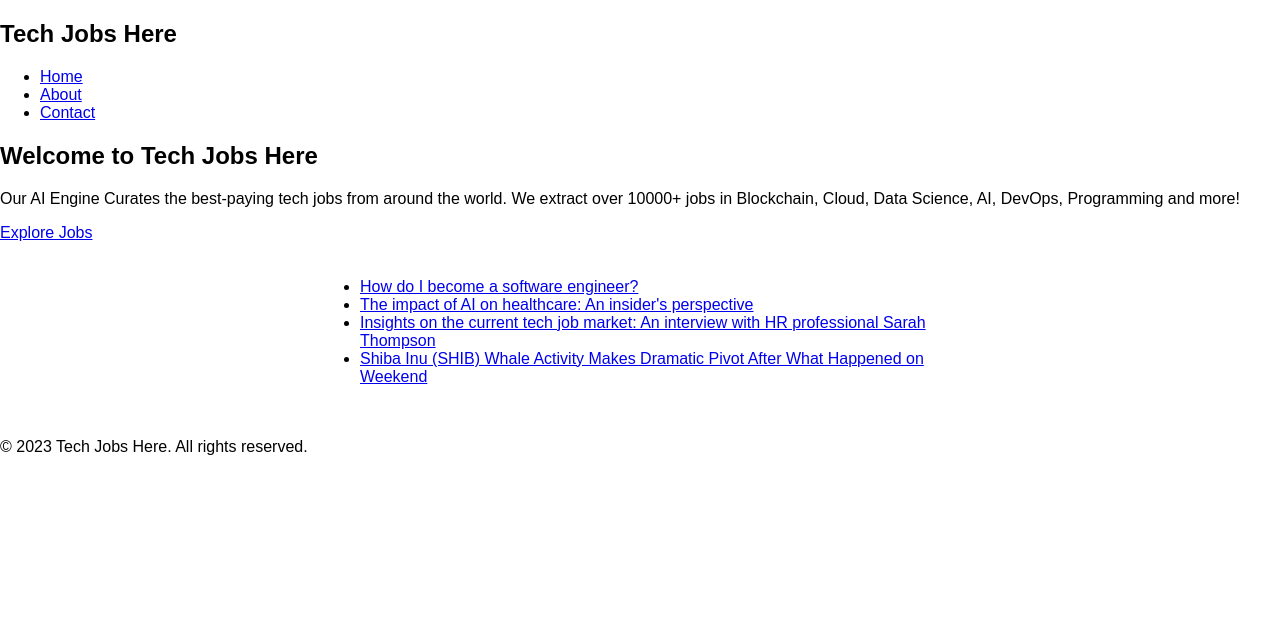
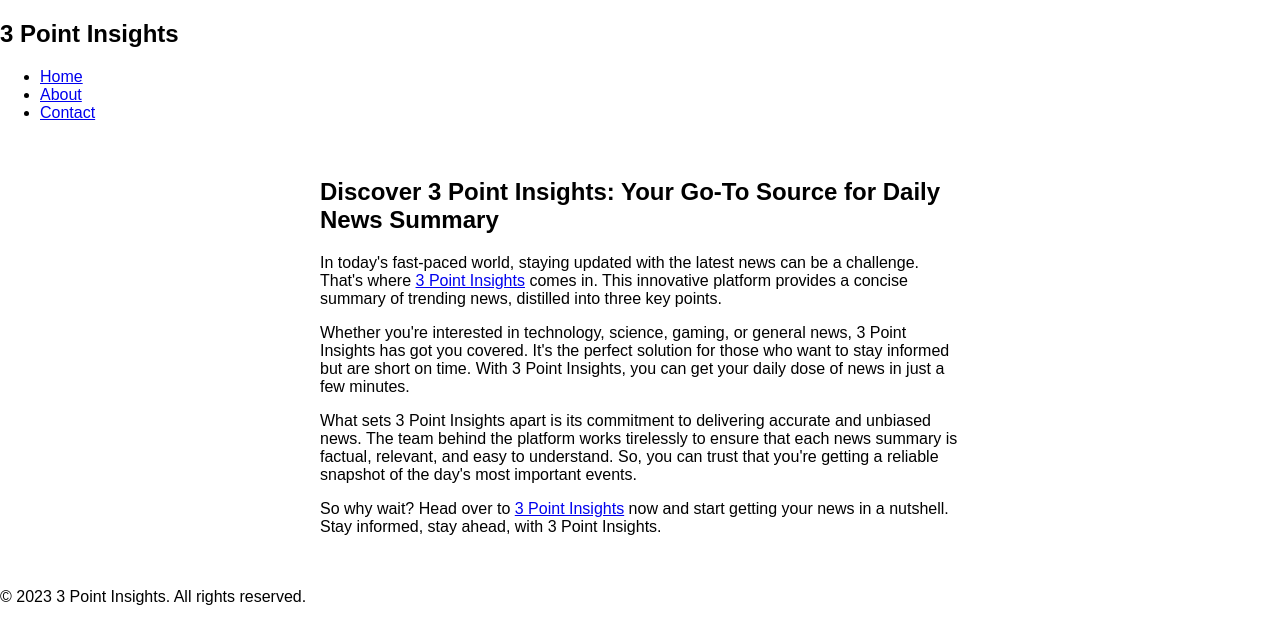
Before and after one commit to tommyct614/Satire, a website: page src/index.html in a window 1280 px wide. Drawn offline with Linux system fonts and the light colour scheme.

Commit message:
Update index.html

```diff
--- a/src/index.html
+++ b/src/index.html
@@ -3,14 +3,15 @@
 <head>
     <meta charset="UTF-8">
     <meta name="viewport" content="width=device-width, initial-scale=1.0">
-    <title>Tech Jobs Here</title>
+    <title>Discover 3 Point Insights: Your Daily News Summary</title>
+    <meta name="description" content="Stay updated with the latest news in a nutshell with 3 Point Insights. Get your daily news summary now.">
     <link rel="stylesheet" href="styles.css">
 </head>
 <body>
     <header>
         <nav>
             <div class="logo">
-                <h1>Tech Jobs Here</h1>
+                <h1>3 Point Insights</h1>
             </div>
             <ul class="nav-links">
                 <li><a href="#">Home</a></li>
@@ -18,24 +19,18 @@
                 <li><a href="#">Contact</a></li>
             </ul>
         </nav>
-        <div class="hero">
-            <h2>Welcome to Tech Jobs Here</h2>
-            <p>Our AI Engine Curates the best-paying tech jobs from around the world. We extract over 10000+ jobs in Blockchain, Cloud, Data Science, AI, DevOps, Programming and more!</p>
-            <a href="#" class="cta">Explore Jobs</a>
-        </div>
     </header>
     <main>
-        <ul>
-            <li><a href="https://techjobshere.com/how-do-i-become-a-software-engineer-updated/">How do I become a software engineer?</a></li>
-            <li><a href="https://techjobshere.com/the-impact-of-ai-on-healthcare-an-insiders-perspective/">The impact of AI on healthcare: An insider's perspective</a></li>
-            <li><a href="https://techjobshere.com/insights-on-the-current-tech-job-market-an-interview-with-hr-professional-sarah-thompson/">Insights on the current tech job market: An interview with HR professional Sarah Thompson</a></li>
-            <li><a href="https://3pointinsights.com/shiba-inu-shib-whale-activity-makes-dramatic-pivot-after-what-happened-on-weekend/">Shiba Inu (SHIB) Whale Activity Makes Dramatic Pivot After What Happened on Weekend</a></li>
-
-            <!-- Add the rest of your links here in the same format -->
-        </ul>
+        <article>
+            <h2>Discover 3 Point Insights: Your Go-To Source for Daily News Summary</h2>
+            <p>In today's fast-paced world, staying updated with the latest news can be a challenge. That's where <a href="https://3pointinsights.com">3 Point Insights</a> comes in. This innovative platform provides a concise summary of trending news, distilled into three key points.</p>
+            <p>Whether you're interested in technology, science, gaming, or general news, 3 Point Insights has got you covered. It's the perfect solution for those who want to stay informed but are short on time. With 3 Point Insights, you can get your daily dose of news in just a few minutes.</p>
+            <p>What sets 3 Point Insights apart is its commitment to delivering accurate and unbiased news. The team behind the platform works tirelessly to ensure that each news summary is factual, relevant, and easy to understand. So, you can trust that you're getting a reliable snapshot of the day's most important events.</p>
+            <p>So why wait? Head over to <a href="https://3pointinsights.com">3 Point Insights</a> now and start getting your news in a nutshell. Stay informed, stay ahead, with 3 Point Insights.</p>
+        </article>
     </main>
     <footer>
-        <p>© 2023 Tech Jobs Here. All rights reserved.</p>
+        <p>© 2023 3 Point Insights. All rights reserved.</p>
     </footer>
 </body>
 </html>
```
